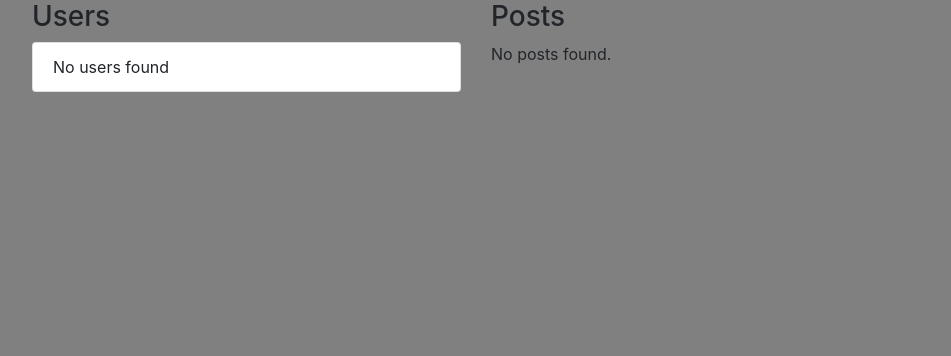
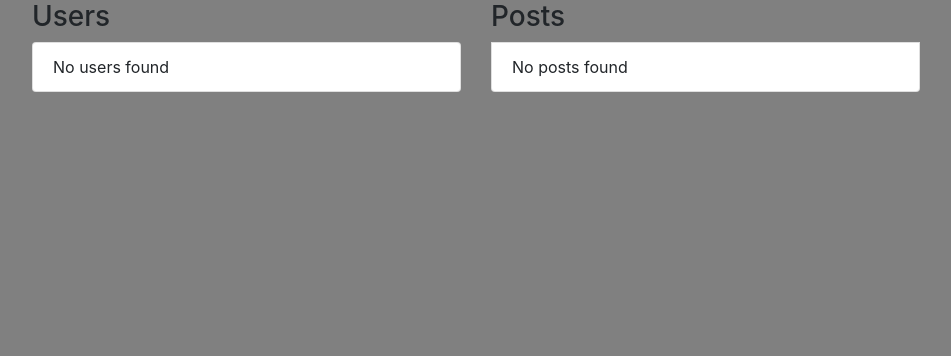
Before and after one commit to KaptainNexus/ForumSphere, a Flask app: page /search in a window 1280 px wide. Shown: the part 64-420 px from the top of the page, without its empty margins (164-1115 px from the left). Run offline with Flask 3, Linux system fonts and the light colour scheme; some libraries are stand-ins or nearby versions.

Commit message:
Fixing css for search page

```diff
--- a/templates/new_search.html
+++ b/templates/new_search.html
@@ -45,7 +45,7 @@
               </div>
             {% endfor %}
           {% else %}
-            <p>No posts found.</p>
+          <li class="list-group-item">No posts found</li>
           {% endif %}
         </div>
       </div>
```
